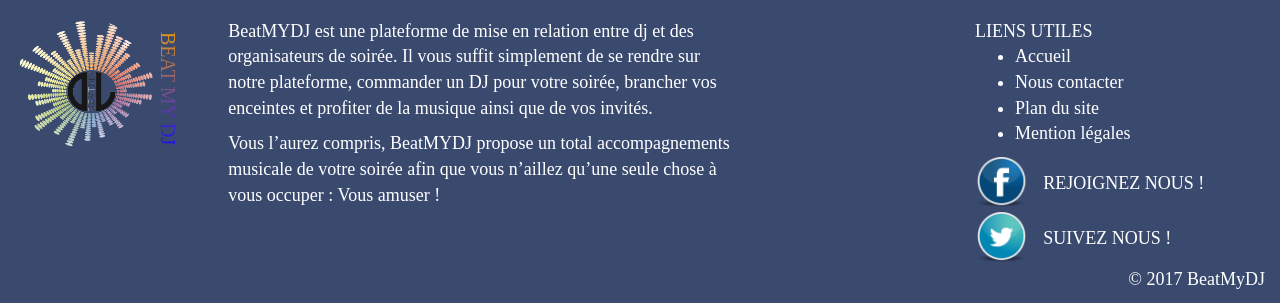
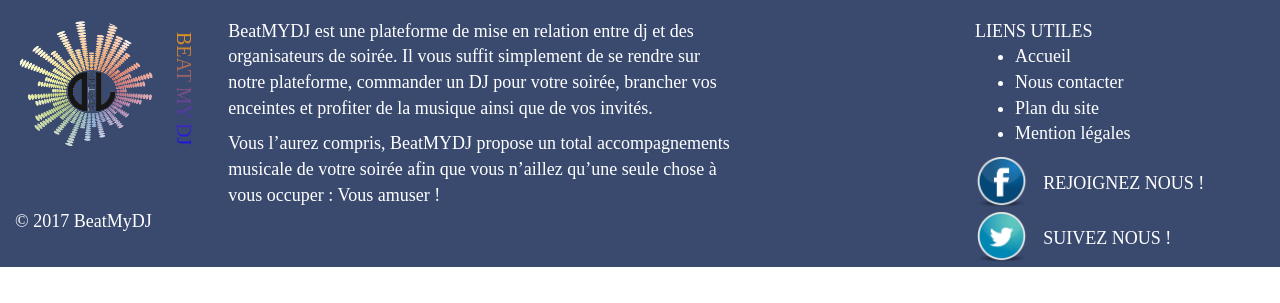
Before and after one commit to Zodar/beatmydj, a Symfony app: template app/Resources/views/home/home.html.twig in a window 1280 px wide. Shown: the part 2124-2427 px from the top of the page. After the commit the page ends 2391 px from the top, so only its background shows below. Run offline with Twig, Linux system fonts and the light colour scheme; the template is opened without the code that fills it, so the values that code supplies are empty; some libraries are stand-ins or nearby versions.

Commit message:
ajout icone, modification disposition du copyrigt

```diff
--- a/app/Resources/views/footer.html.twig
+++ b/app/Resources/views/footer.html.twig
@@ -4,6 +4,7 @@
                     <a id="logolink" href="{{path('homepage')}}">
                       <img id="brand_logo" class="navbar-brand" src="{{asset('images/logo.png')}}" alt="LOGO" />
                       <p id="logotext">BEAT MY DJ</p>
+                      <p class="pull-left" id="copyright">&copy; 2017 BeatMyDJ</p>
                     </a>
                 </div>
                 <div class="col-md-5">
@@ -37,7 +38,6 @@
                              <span  class=""><img src="{{asset('images/Twitter.png')}}" alt="" class="" />SUIVEZ NOUS !</span>
                         </a>
                     </div>
-                    <p class="pull-right">&copy; 2017 BeatMyDJ</p>
                 </div>
             </div>
         </footer>
--- a/app/Resources/views/header.html.twig
+++ b/app/Resources/views/header.html.twig
@@ -11,6 +11,7 @@
     {% if app.user %}
       <li>
         <a href="{{ path('messages') }}">
+          <i class="fa fa-envelope" aria-hidden="true"></i>
         <button type="button" class="btn btn-sm buttonHeader">
           {{ fos_message_nb_unread() }}
           </button>
@@ -20,7 +21,9 @@
       <li>
         <a href="{{ path('profil') }}">
         <button type="button" class="btn btn-sm buttonHeader">
+        <img class="btnimg" src="{{asset('images/Deconnexion.png')}}" alt="" />
           {{ app.user.firstName }} {{ app.user.lastName }}
+
           </button>
         </a>
       </li>
@@ -28,7 +31,7 @@
       <li>
        <a href="{{ path('logout') }}">
         <button type="button" class="btn btn-sm buttonHeader">
-        <img class="btnimg" src="{{asset('images/Deconnexion.png')}}" alt="" />
+        <img class="btnimg" src="{{asset('images/Connexion.png')}}" alt="" />
      Log out
         </button>
         </a>
--- a/web/css/main.css
+++ b/web/css/main.css
@@ -558,6 +558,12 @@ text-decoration: none;
 color : white;
 }
 
+#copyright{
+	text-decoration: none;
+	color : white;
+	margin-top: 60px;
+}
+
 .TitreBlockBlue{
 	color : white;
 	font-weight: bold;
```
